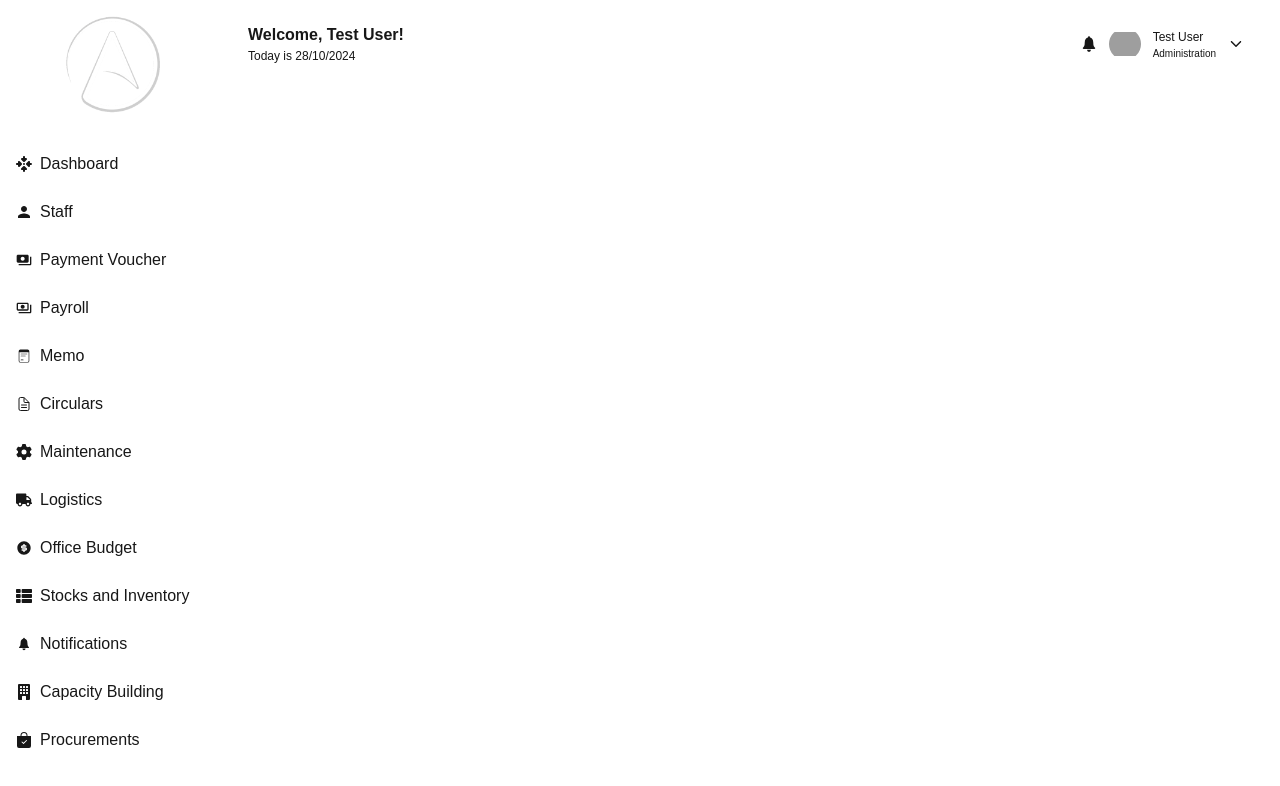
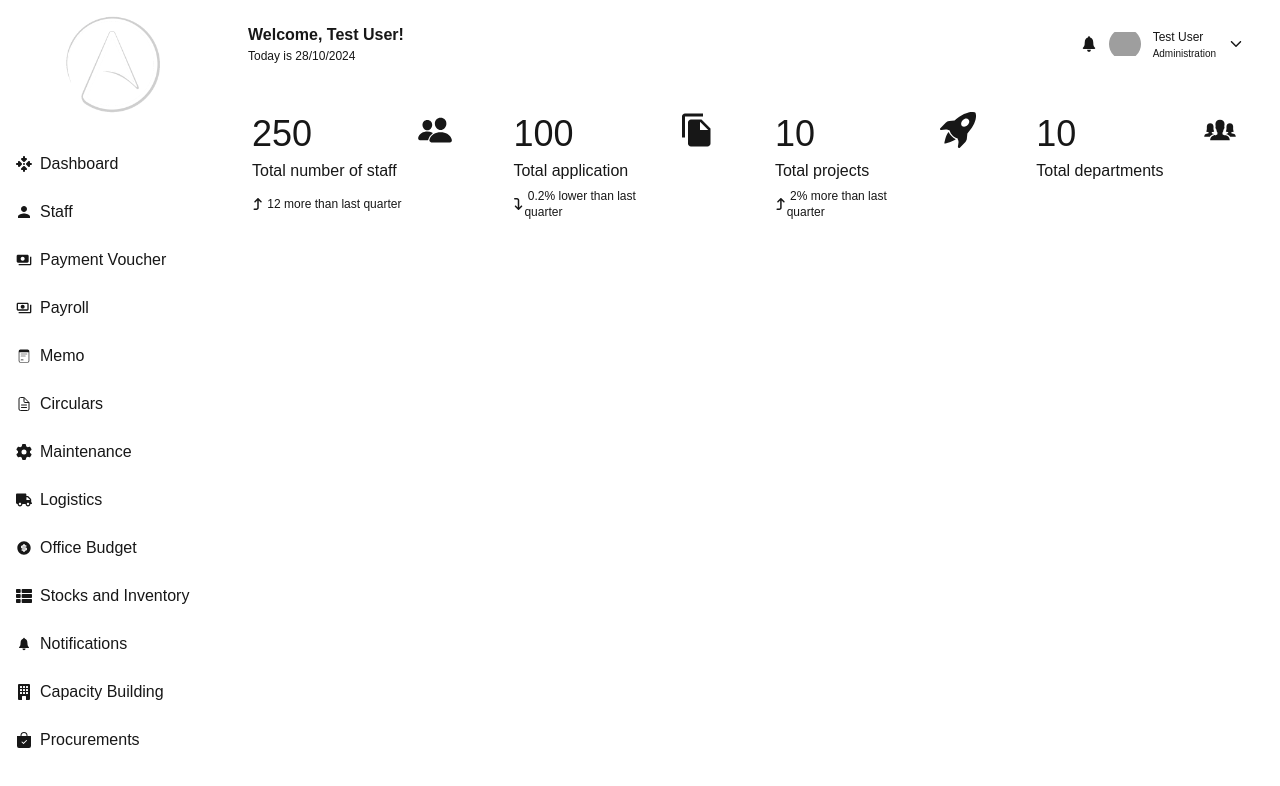
Before and after one commit to amiltoromagno/erp-app, a Next.js app: page /dashboard in a window 1280 px wide. Shown: the top 786 px of the page. Built offline with nearby package versions, Linux system fonts and the light colour scheme; grey boxes are pictures that could not be loaded.

Commit message:
feat: add dashboard small cards

```diff
--- a/src/app/dashboard/page.tsx
+++ b/src/app/dashboard/page.tsx
@@ -1,8 +1,23 @@
 'use client'
+import SmallDashboardCard from '@/components/SmallDashboardCard'
+import { mockData } from '@/mocks/dashboard.mock'
 import React from 'react'
 
 const Dashboard = () => {
-  return <div></div>
+  return (
+    <div>
+      <div className='flex justify-between'>
+        {mockData.map(item => (
+          <SmallDashboardCard
+            title={item.title}
+            value={item.value}
+            icon={item.icon}
+            lastQuarter={item.lastQuarter}
+          />
+        ))}
+      </div>
+    </div>
+  )
 }
 
 export default Dashboard
--- a/src/app/layout.tsx
+++ b/src/app/layout.tsx
@@ -33,7 +33,7 @@ export default function RootLayout ({
         <SideNavigation />
         <div className='flex flex-1 flex-col p-3'>
           <Header />
-          <main>{children}</main>
+          <main className='pt-3'>{children}</main>
         </div>
       </body>
     </html>
--- /dev/null
+++ b/src/components/SmallDashboardCard.tsx
@@ -0,0 +1,33 @@
+import { SmallDashboardData } from '@/interfaces/smallDashboardCard.interface'
+import React from 'react'
+import { IconType } from 'react-icons'
+import { FaArrowTurnUp } from 'react-icons/fa6'
+import { FaArrowTurnDown } from 'react-icons/fa6'
+
+const SmallDashboardCard = (props: SmallDashboardData) => {
+  const getIcon = (text: string): IconType => {
+    if (text?.includes('more')) return FaArrowTurnUp
+    return FaArrowTurnDown
+  }
+  const ArrowIcon = props.lastQuarter && getIcon(props.lastQuarter)
+
+  return (
+    <div className='h-40 w-[24%] rounded-2xl py-6 px-4 flex bg-white bg-opacity-10'>
+      <div className='w-[70%] flex flex-col'>
+        <div className='h-[65%] flex flex-col justify-around'>
+          <div className='text-4xl'>{props.value}</div>
+          <div>{props.title}</div>
+        </div>
+        <div className='flex-1 text-xs flex items-center'>
+          {props.lastQuarter && ArrowIcon && <ArrowIcon />}&nbsp;
+          {props.lastQuarter}
+        </div>
+      </div>
+      <div className='flex-1 flex items-start justify-center'>
+        <props.icon className='text-4xl' />
+      </div>
+    </div>
+  )
+}
+
+export default SmallDashboardCard
--- /dev/null
+++ b/src/mocks/dashboard.mock.ts
@@ -0,0 +1,32 @@
+
+import { SmallDashboardData } from '@/interfaces/smallDashboardCard.interface'
+import { BsFillRocketTakeoffFill } from 'react-icons/bs'
+import { IoIosPeople } from 'react-icons/io'
+import { IoPeople } from 'react-icons/io5'
+import { MdFileCopy } from 'react-icons/md'
+
+export const mockData: SmallDashboardData[] = [
+  {
+    title: 'Total number of staff',
+    value: 250,
+    lastQuarter: '12 more than last quarter',
+    icon: IoPeople
+  },
+  {
+    title: 'Total application',
+    value: 100,
+    lastQuarter: '0.2% lower than last quarter',
+    icon: MdFileCopy
+  },
+  {
+    title: 'Total projects',
+    value: 10,
+    lastQuarter: '2% more than last quarter',
+    icon: BsFillRocketTakeoffFill
+  },
+  {
+    title: 'Total departments',
+    value: 10,
+    icon: IoIosPeople
+  },
+]
```
Also changed, not shown: src/interfaces/smallDashboardCard.interface.ts (added, +8 -0 lines).
